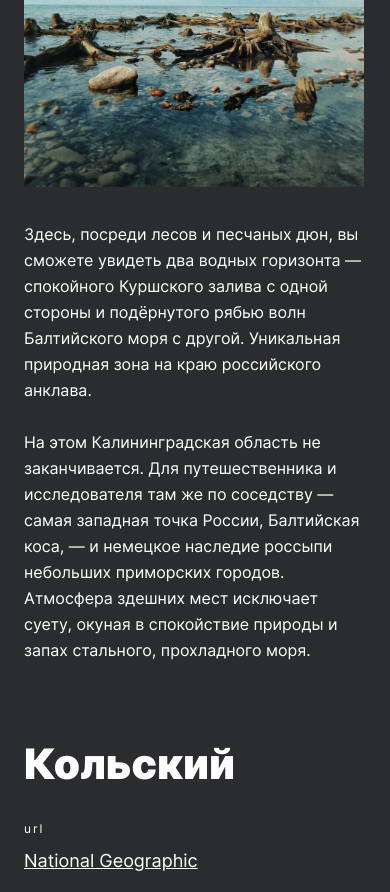
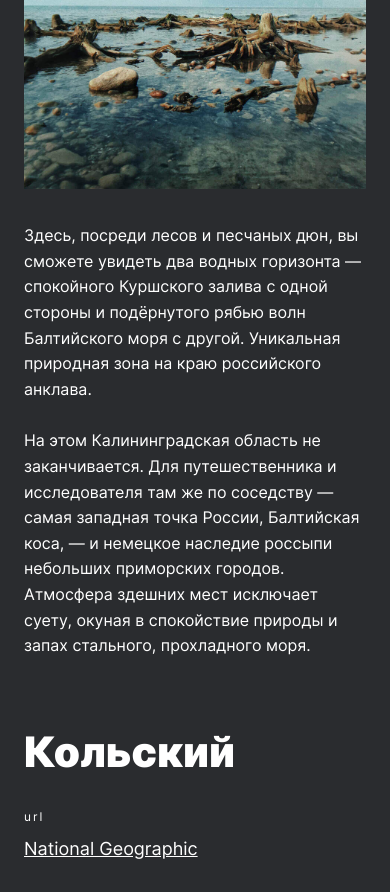
Before and after one commit to AlenaNikitiina/russian-travel, a plain HTML site: page index.html in a window 390 px wide. Shown: the part 5701-6593 px from the top of the page. Drawn offline with Linux system fonts and the light colour scheme.

Commit message:
размеры блоков

```diff
--- a/blocks/place/__image/place__image.css
+++ b/blocks/place/__image/place__image.css
@@ -2,6 +2,7 @@
     max-width: 460px;
 }
 
+/*
 @media screen and (max-width: 1025px) {
     .place__image {
         max-width: 440px;
@@ -23,3 +24,4 @@
         margin: 0px;
     }
 }
+*/
--- a/blocks/place/__paragraph/place__paragraph.css
+++ b/blocks/place/__paragraph/place__paragraph.css
@@ -3,7 +3,7 @@
     padding-bottom: 26px;
     font-size: 18px;
     font-weight: 400;
-    line-height: 29px;
+    line-height: 1.6;
 
 }
 
@@ -14,7 +14,7 @@ padding-bottom: 0px;
 @media screen and (max-width: 769px) {
     .place__paragraph {
         font-size: 16px;
-        line-height: 26px;
+        line-height: 1.6;
     }
 }
 
--- a/blocks/place/place.css
+++ b/blocks/place/place.css
@@ -17,10 +17,11 @@
     grid-template-columns: minmax(320px, 340px) minmax(288px, 352px);
     grid-template-rows: repeat(1, 1fr);
     gap: 48px 28px;
+    padding-bottom: 72px;
     }
 }
 
-@media screen and (max-width: 425px) {
+@media screen and (max-width: 426px) {
     .place {
     display: flex;
     flex-direction: column;
```
